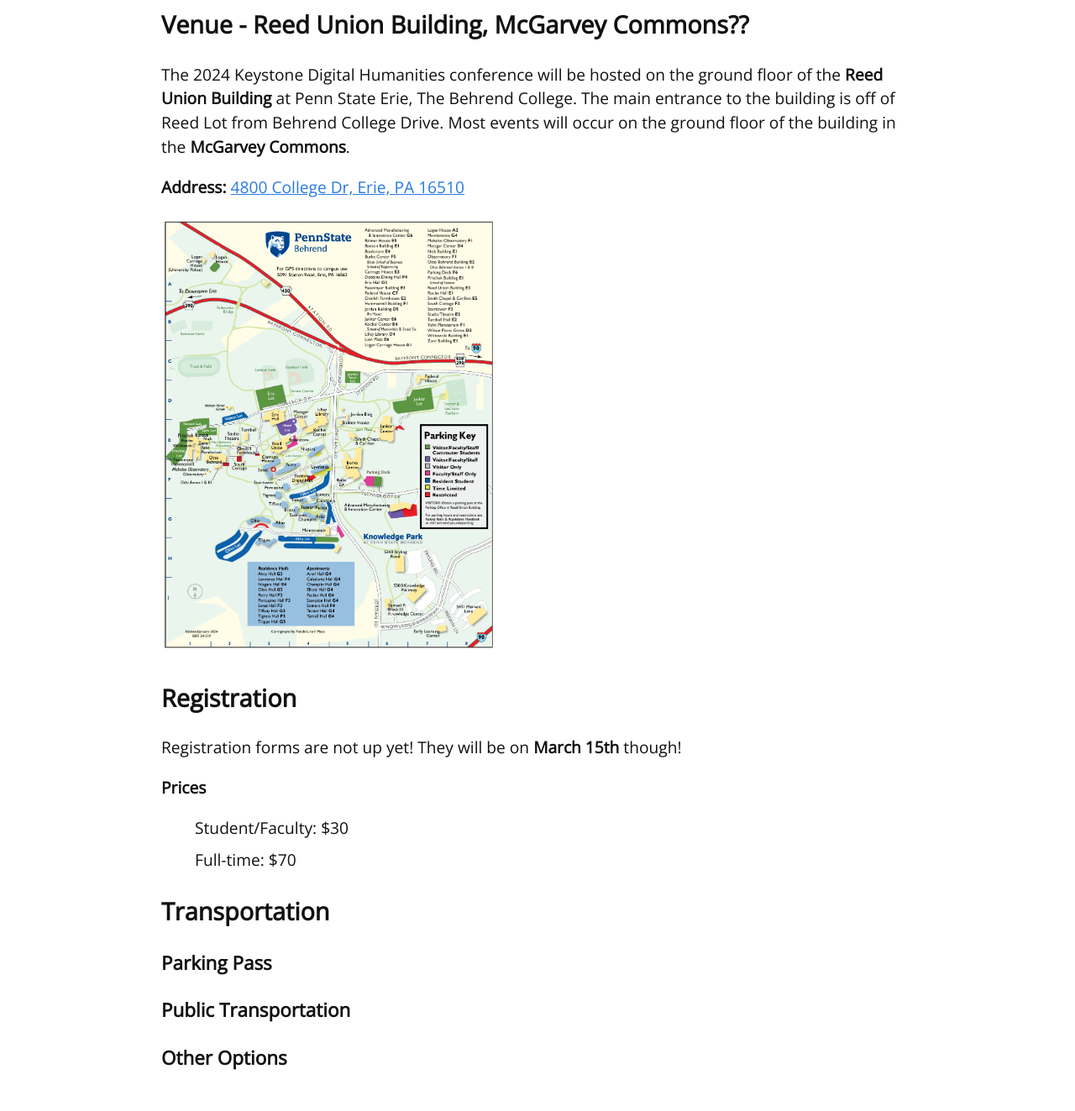
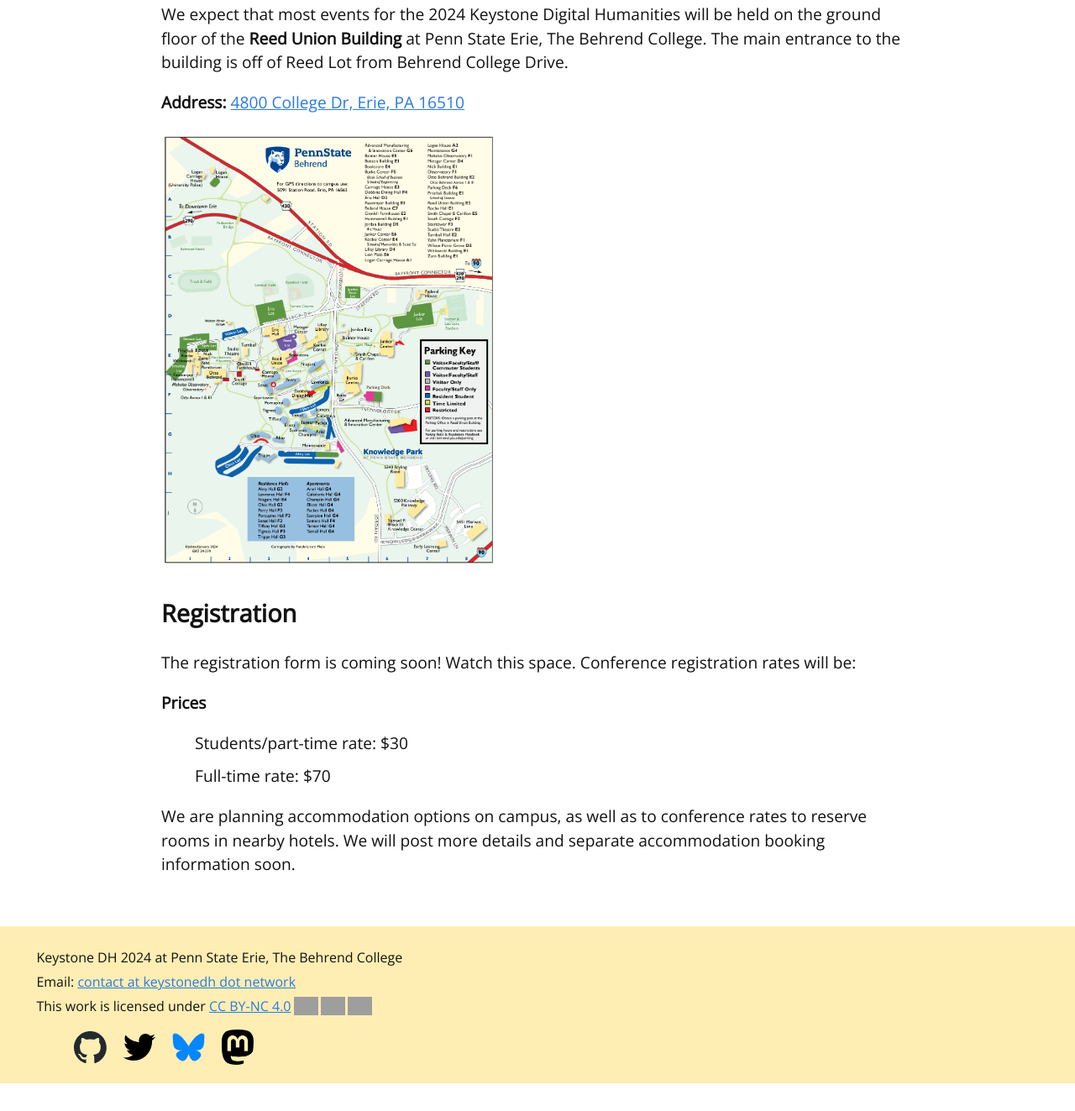
Before and after one commit to KeystoneDH/2024, an Eleventy site: page _src/registration.md in a window 1280 px wide. Shown: the part 437-1760 px from the top of the page at 84% size. After the commit the page ends 1727 px from the top, so only its background shows below. Built offline with nearby package versions, Linux system fonts and the light colour scheme; Eleventy itself is replaced by a stand-in of ours; files that its build step writes are made by us from their sources; grey boxes are pictures that could not be loaded.

Commit message:
registration info posting

```diff
--- a/_src/_includes/outer-layout.njk
+++ b/_src/_includes/outer-layout.njk
@@ -24,7 +24,7 @@
                 <li><a href="index.html">home</a></li>
                 <li><a href="about.html">about</a></li>
                 <li><a href="cfp.html">cfp</a></li>
-                <li><div class="link">registration</div></li>
+                <li><a href="registration.html">registration</a></li>
                 <li><div class="link">schedule</div></li>
             </ul>
         </div>
@@ -39,7 +39,7 @@
                     <li><a href="index.html">home</a></li>
                     <li><a href="about.html">about</a></li>
                     <li><a href="cfp.html">cfp</a></li>
-                    <li>registration</li>
+                    <li><a href="registration.html">registration</a></li>
                     <li>schedule</li>
                 </ul>
             </nav>
--- a/_src/registration.md
+++ b/_src/registration.md
@@ -9,9 +9,9 @@
 <div id="venue">
 <div>
 
-## Venue - Reed Union Building, McGarvey Commons??
+<!-- ## Venue - Reed Union Building, McGarvey Commons?? -->
 
-The 2024 Keystone Digital Humanities conference will be hosted on the ground floor of the <strong>Reed Union Building</strong> at Penn State Erie, The Behrend College. The main entrance to the building is off of Reed Lot from Behrend College Drive. Most events will occur on the ground floor of the building in the <strong>McGarvey Commons</strong>.
+We expect that most events for the 2024 Keystone Digital Humanities will be held on the ground floor of the <strong>Reed Union Building</strong> at Penn State Erie, The Behrend College. The main entrance to the building is off of Reed Lot from Behrend College Drive.
 
 <strong>Address:</strong> <a href="https://www.google.com/maps/place/Reed+Lot/@42.1200915,-79.983339,20.56z/data=!4m6!3m5!1s0x882d7dbe8be7146b:0x92945f1e7b2d56c0!8m2!3d42.120107!4d-79.9835215!16s%2Fg%2F11fnvk61yv?entry=ttu" target="_blank">4800 College Dr, Erie, PA 16510</a>
 
@@ -25,20 +25,23 @@
 
 ## Registration
 
-Registration forms are not up yet! They will be on <strong>March 15th</strong> though!
+The registration form is coming soon! Watch this space. Conference registration rates will be:
 
 <span id="price">Prices</span>
 <ul id="regPrice">
 
-<li>Student/Faculty: $30</li>
+<li>Students/part-time rate: $30</li>
 
-<li>Full-time: $70</li>
+<li>Full-time rate: $70</li>
 </ul>
 
-## Transportation
+We are planning accommodation options on campus, as well as to conference rates to reserve rooms in nearby hotels.
+We will post more details and separate accommodation booking information soon.
+
+<!-- ## Transportation
 
 ### Parking Pass
 
 ### Public Transportation
 
-### Other Options
+### Other Options -->
```
Also changed, not shown: 5 other files.
